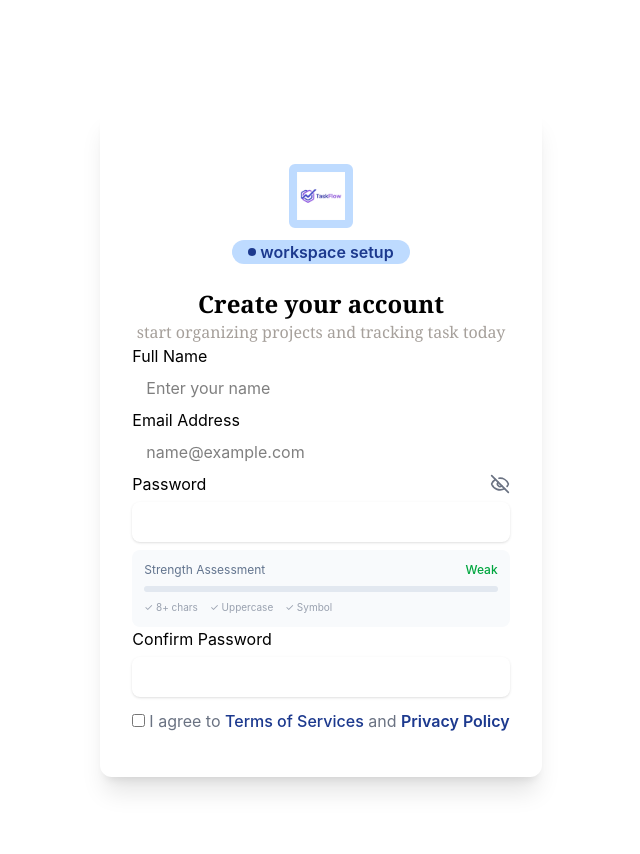
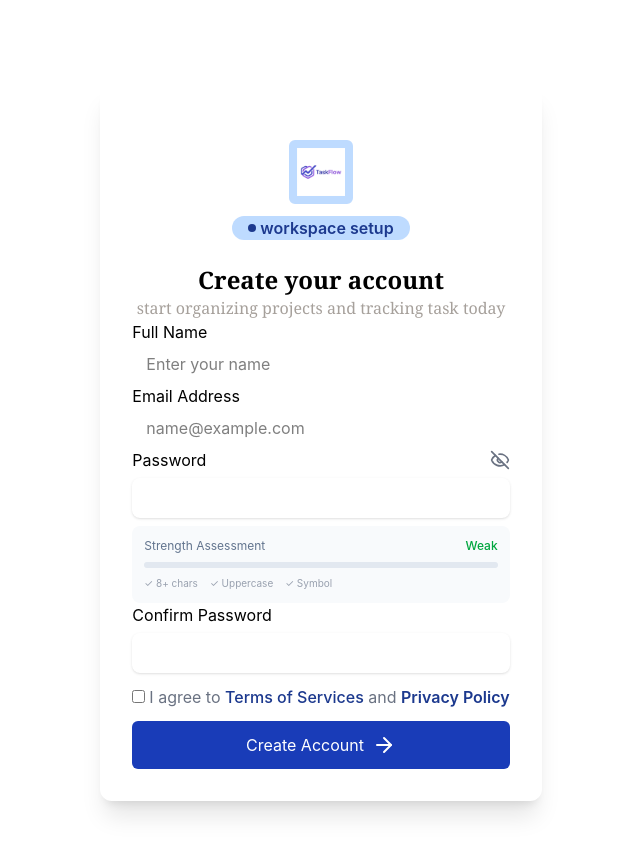
Before and after one commit to khaledsafee43/TaskFlow, a React (Vite) app: page / in a window 1280 px wide. Shown: the top 854 px of the page, without its empty margins (319-959 px from the left). Built offline with nearby package versions, Linux system fonts and the light colour scheme.

Commit message:
feat: add form validation and disable submit button

```diff
--- a/src/pages/auth/Register.tsx
+++ b/src/pages/auth/Register.tsx
@@ -335,11 +335,16 @@ export default function SignUp() {
               Submit
           ========================= */}
 
-          {isValidForm && (
-            <button className="bg-blue-800 flex justify-center items-center gap-2 text-white py-3 px-4 rounded-md hover:bg-blue-700">
-              Create Account <ArrowRightIcon />
-            </button>
-          )}
+          <button
+            disabled={!isValidForm}
+            className={`bg-blue-800 flex justify-center items-center gap-2 text-white py-3 px-4 rounded-md hover:bg-blue-700${
+              isValidForm
+                ? "bg-blue-800 hover:bg-blue-700 cursor-pointer"
+                : "bg-gray-400 cursor-not-allowed"
+            }`}
+          >
+            Create Account <ArrowRightIcon />
+          </button>
         </form>
       </div>
     </main>
```
